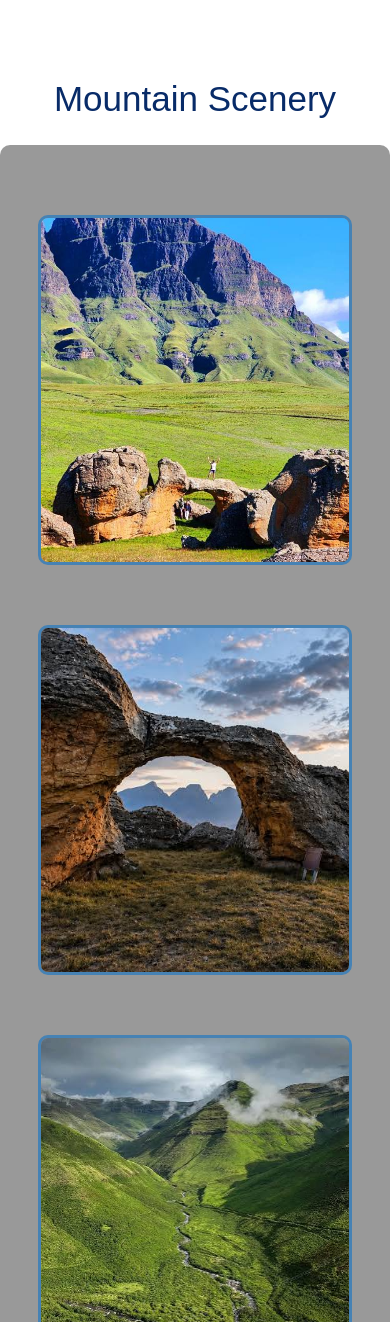
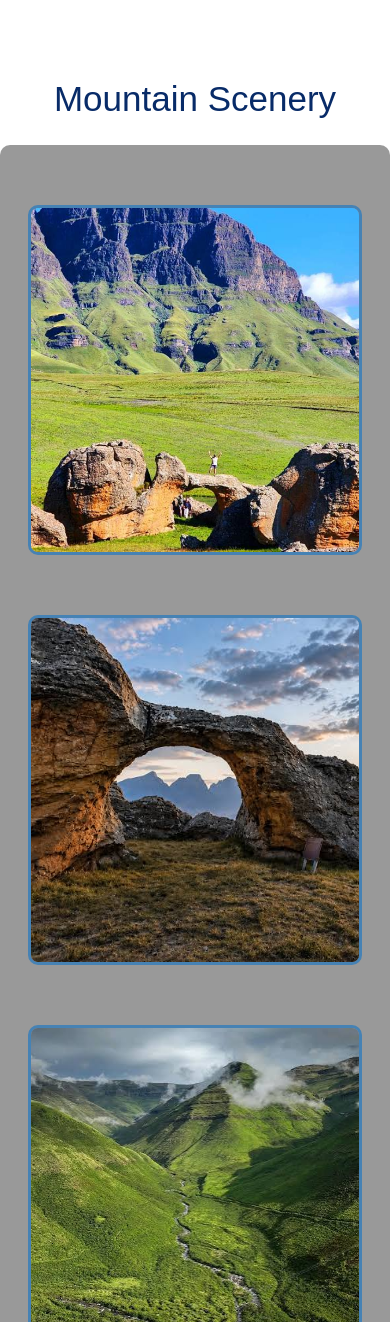
Before and after one commit to mathabo406/discover-lesotho, a plain HTML site: page gallery.html in a window 390 px wide. Shown: the part 678-2000 px from the top of the page. Drawn offline with nearby package versions, Linux system fonts and the light colour scheme.

Commit message:
Update style.css

```diff
--- a/style.css
+++ b/style.css
@@ -136,6 +136,9 @@ img{
 	.gallery{
 		grid-template-columns: 1fr;
 
+	}
+	.gallery-item img{
+		height: 200px;
 	}
 }
 .row > div[class*="col-"]{
@@ -290,3 +293,9 @@ body {
     border-radius: 10px;
     color: white;
 }
+.container{
+	max-width: 100%;
+	width: 100%;
+	padding: 20px;
+	margin: 0;
+}
```
